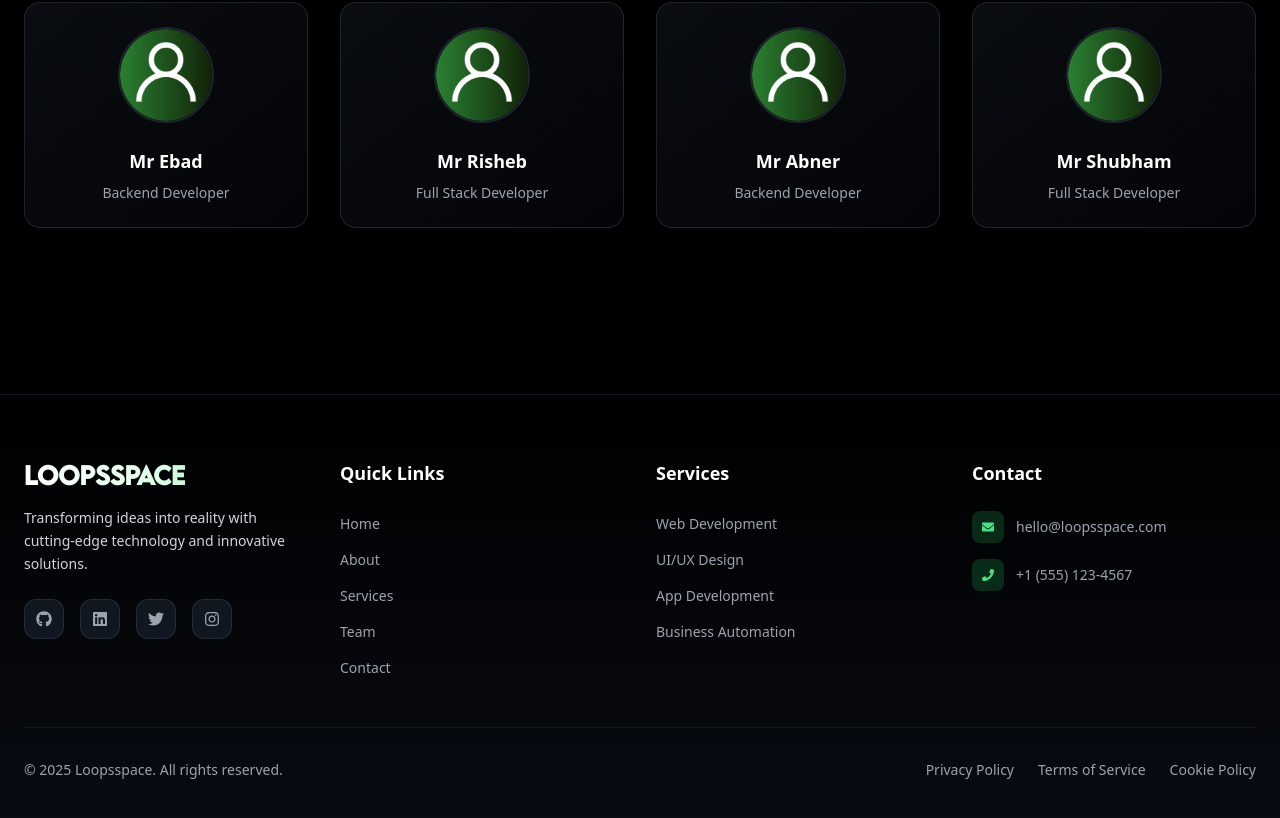
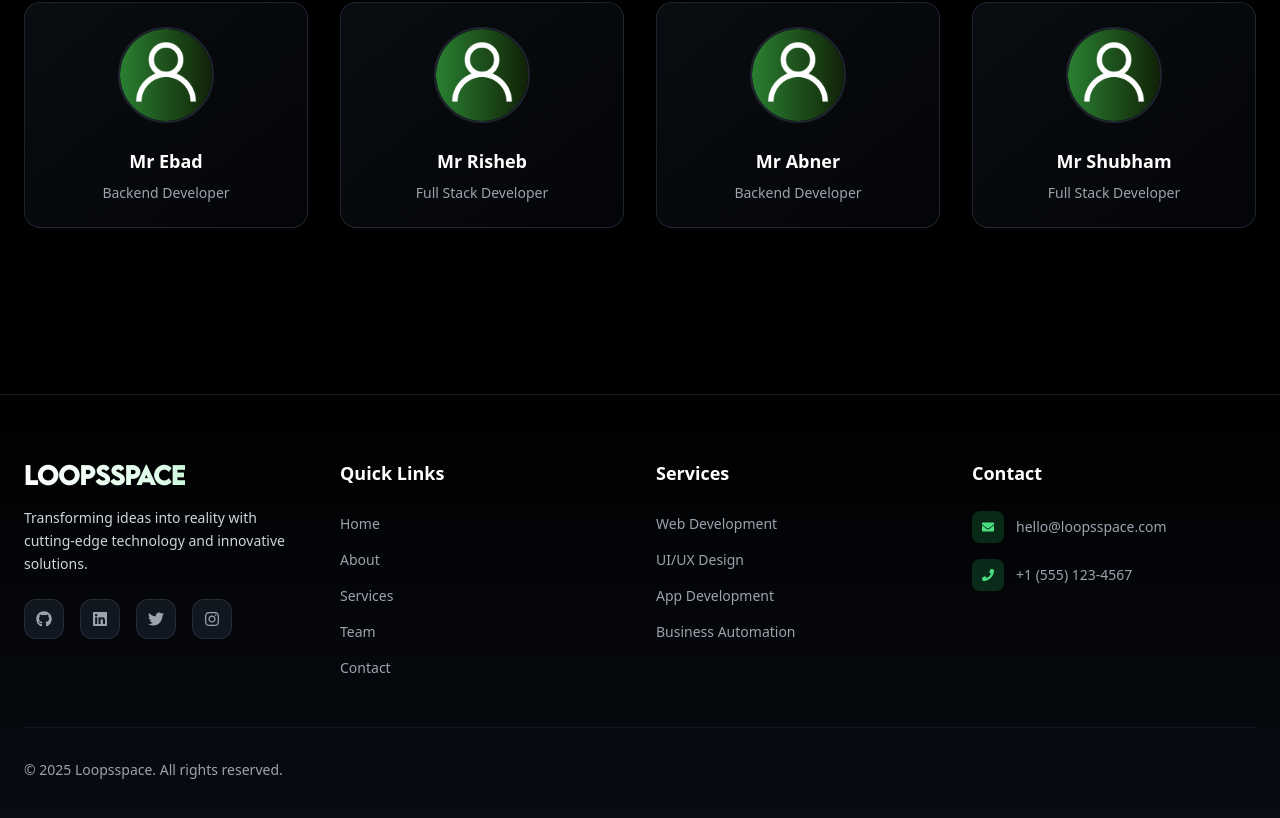
Before and after one commit to loopsspace/loopspace_portfolio, a React (Vite) app: page / in a window 1280 px wide. Shown: the part 2928-3746 px from the top of the page. Built offline with nearby package versions, Linux system fonts and the light colour scheme.

Commit message:
7th commit

```diff
--- a/src/components/Footer.jsx
+++ b/src/components/Footer.jsx
@@ -28,7 +28,7 @@ const Footer = () => {
   ];
 
   return (
-    <footer className="relative bg-gradient-to-b from-transparent to-gray-900/50 backdrop-blur-sm border-t border-gray-800/50 md:mt-[8%]">
+    <footer className="relative bg-gradient-to-b from-transparent to-gray-900/50 backdrop-blur-sm border-t border-gray-800/50 md:mt-[8%] mt-[10%]">
       {/* Background Pattern */}
       <div className="absolute inset-0 bg-grid-pattern opacity-5"></div>
 
@@ -153,17 +153,7 @@ const Footer = () => {
           <div className="text-gray-400 text-sm">
             © {currentYear} Loopsspace. All rights reserved.
           </div>
-          <div className="flex gap-6 text-sm">
-            <a href="#" className="text-gray-400 hover:text-green-400 transition-colors duration-300">
-              Privacy Policy
-            </a>
-            <a href="#" className="text-gray-400 hover:text-green-400 transition-colors duration-300">
-              Terms of Service
-            </a>
-            <a href="#" className="text-gray-400 hover:text-green-400 transition-colors duration-300">
-              Cookie Policy
-            </a>
-          </div>
+
         </motion.div>
       </div>
 
```
